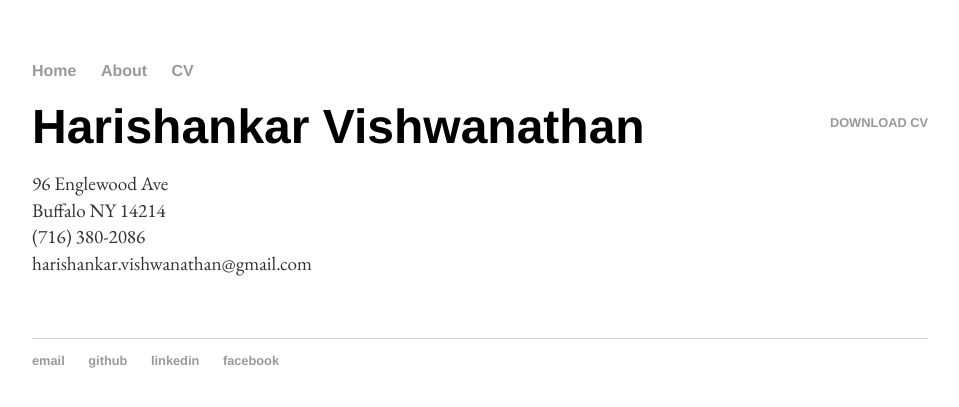
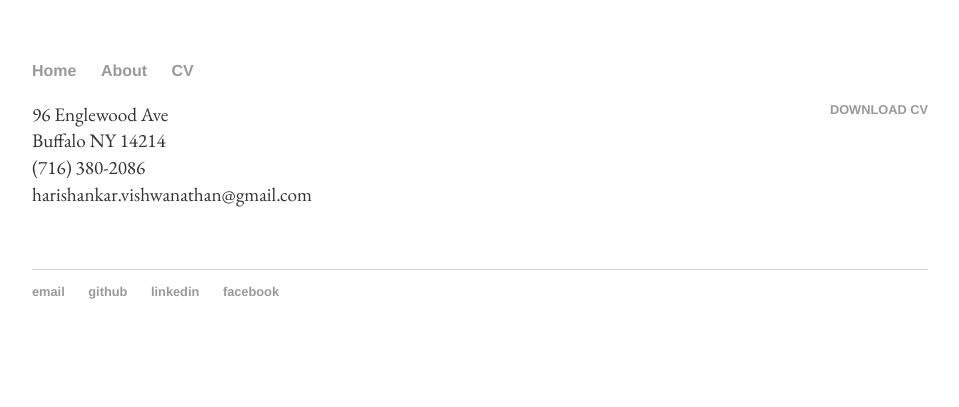
Before and after one commit to harishankarv/harishankarv.github.io, a Jekyll site: the page built from cv/index.html, in a window 1280 px wide. Shown: the top 407 px of the page, without its empty margins (160-1119 px from the left). Built offline with Jekyll 4.4.1, drawn with Linux system fonts in a browser that asks for light colours.

Commit message:
Update index.html

```diff
--- a/cv/index.html
+++ b/cv/index.html
@@ -4,8 +4,7 @@ title: CV of Harishankar Vishwanathan
 ---
 
 	<div class="cv">
-		<a href="/cv/CV_Harishankar_Vishwanthan.pdf" class="download" >download cv</a>
-					<h1>Harishankar Vishwanathan</h1>
+		<a href="/cv/CV_Harishankar_Vishwanthan.pdf" class="download" title="Download CV as PDF">download cv</a>
 					<p>
 					96 Englewood Ave<br>
 					Buffalo NY 14214<br>
```
